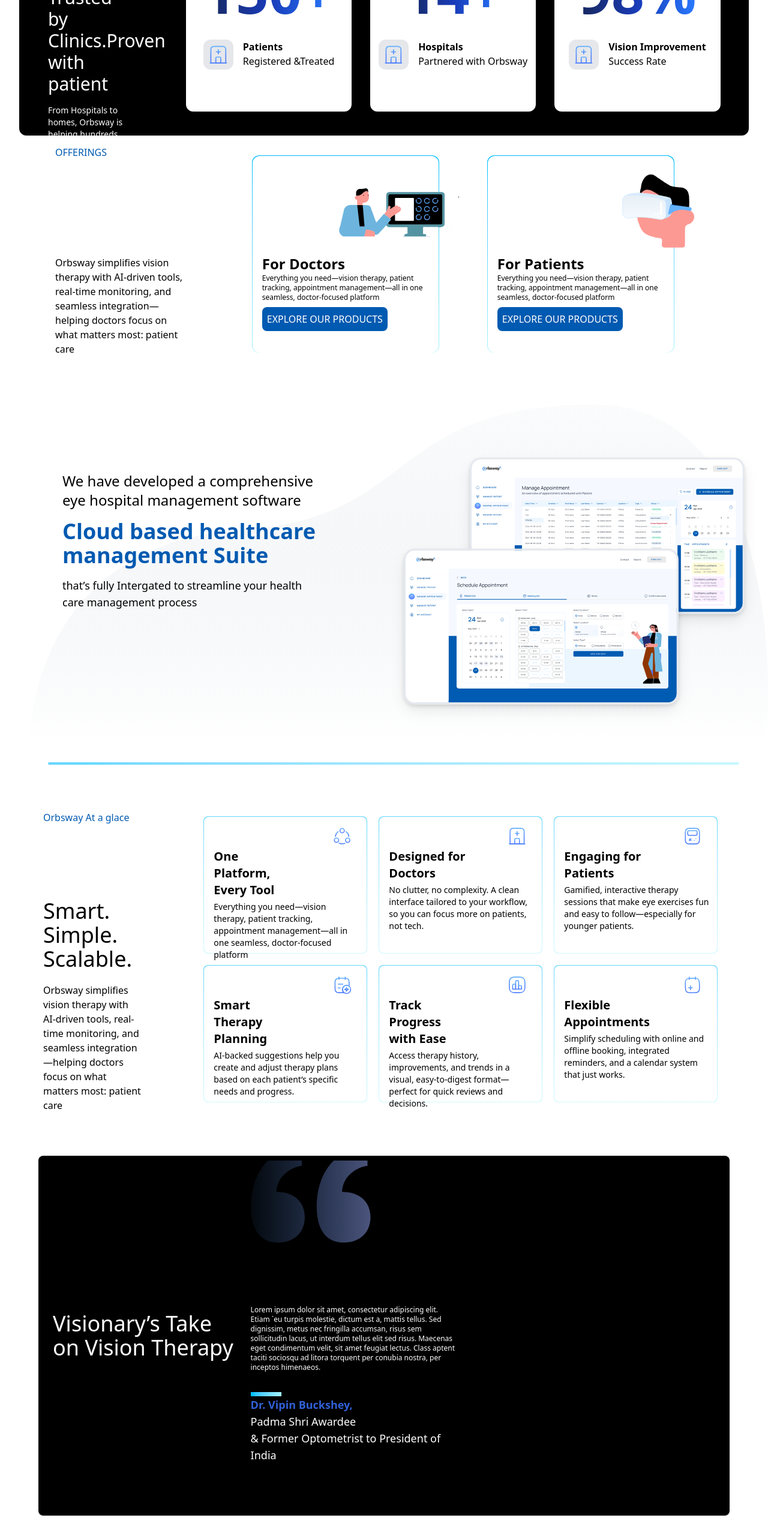
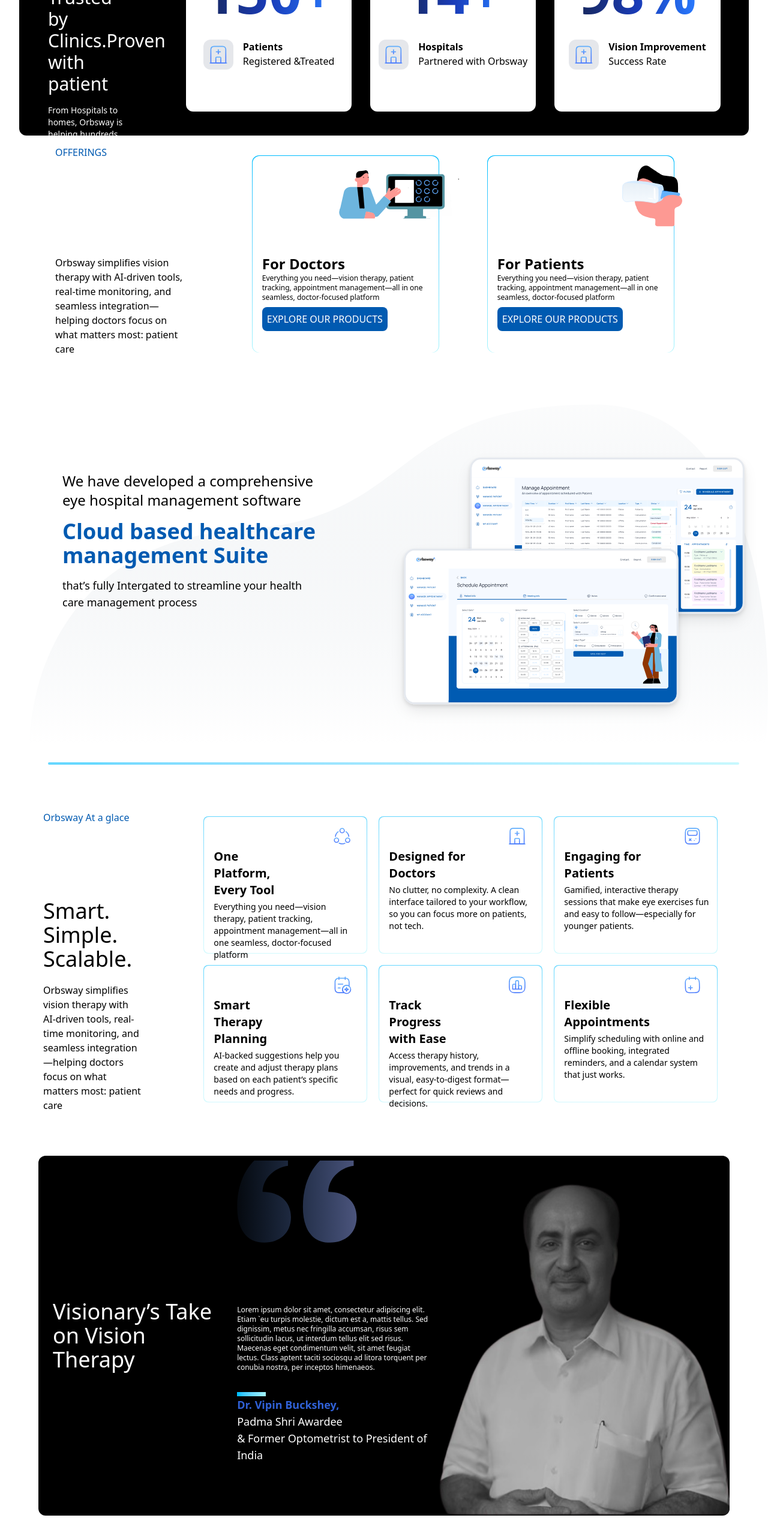
Before and after one commit to yesahem/client, a Next.js app: page / in a window 1280 px wide. Shown: the part 1638-4204 px from the top of the page at 60% size. Built offline with nearby package versions, Linux system fonts and the light colour scheme.

Commit message:
Image issue fixed

```diff
--- a/app/page.tsx
+++ b/app/page.tsx
@@ -107,7 +107,7 @@
         </div>
       </section>
       <section className="w-screen h-[150vh] flex justify-center mt-12">
-        <div className="flex bg-black h-[50%] w-[90%] rounded-lg overflow-hidden">
+        <div className="flex bg-black h-[50%] w-[90%] rounded-xl overflow-hidden">
           <h2 className="flex justify-center items-center text-4xl font-medium px-4 w-[30%] text-white ml-2">
           Visionary’s Take
           on Vision Therapy
@@ -127,6 +127,7 @@
             <p className="text-white font-medium text-lg">Padma Shri Awardee </p>
             <p className="text-white font-medium text-lg">& Former Optometrist to President of India</p>
           </div>
+          <Image src={"/person-image-2.png"} width={500} height={540} alt="person" />
         </div>
       </section>
     </>
--- a/data/OfferingSectionCardsData.ts
+++ b/data/OfferingSectionCardsData.ts
@@ -7,16 +7,16 @@
         imgh:200,
         heading:"For Doctors",
         description:"Everything you need—vision therapy, patient tracking, appointment management—all in one seamless, doctor-focused platform",
-        styling:"ml-36 transform translate-y-2/3  ",
+        styling:"ml-36 transform translate-y-6",
 
     },
     {
         image:"/patient.svg",
-        imgw:120,
-        imgh:120,
+        imgw:100,
+        imgh:100,
         heading:"For Patients",
         description:"Everything you need—vision therapy, patient tracking, appointment management—all in one seamless, doctor-focused platform",
-        styling:"ml-56 4 transform translate-y-1/4",
+        styling:"ml-56 4 transform translate-y-4 ",
 
     }
 ]
```
Also changed, not shown: public/person-image-2.png (added).
